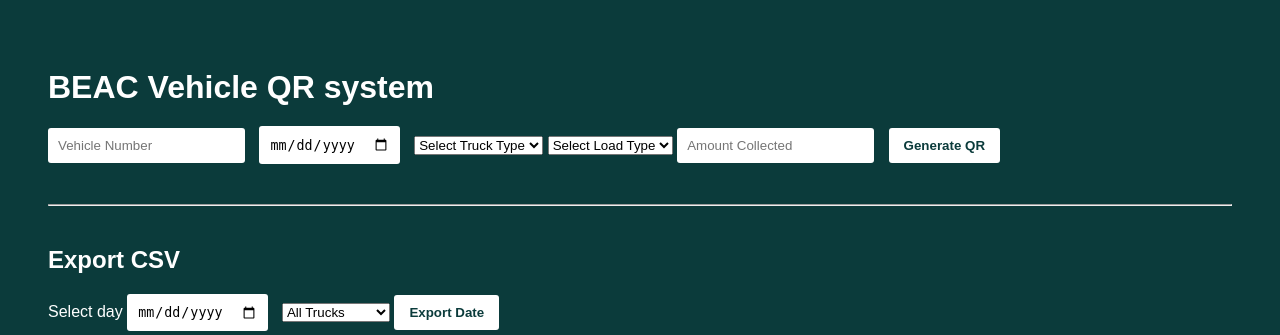
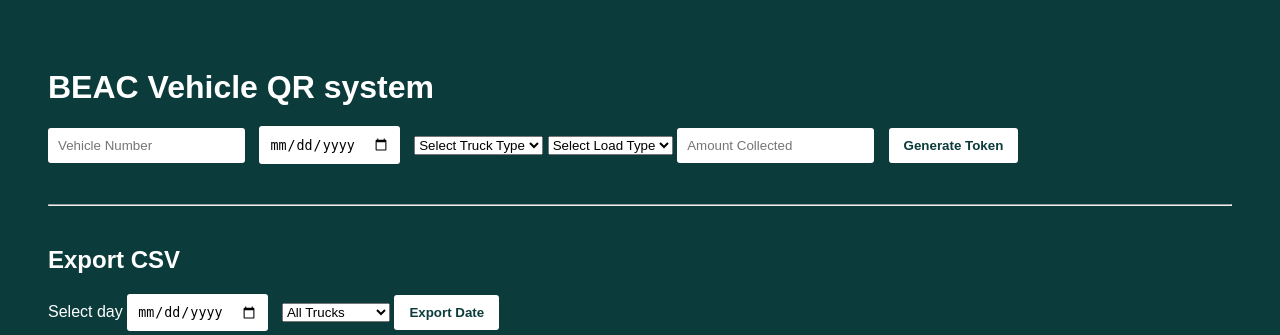
Before and after one commit to beacparking/BEAC-CLEAN, a Flask app: page /admin in a window 1280 px wide. Shown: the top 335 px of the page. Run offline with Flask 3, Linux system fonts and the light colour scheme; the visitor is signed in with stand-in values (Sample User, id 1); some libraries are stand-ins or nearby versions.

Commit message:
Rename button to Generate Token

```diff
--- a/templates/admin.html
+++ b/templates/admin.html
@@ -27,7 +27,7 @@
         <option value="other">Other</option>
     </select>
     <input type="number" step="0.01" min="0" name="amount_collected" placeholder="Amount Collected" required>
-    <button type="submit">Generate QR</button>
+    <button type="submit">Generate Token</button>
 </form>
 
 {% if error %}
```
